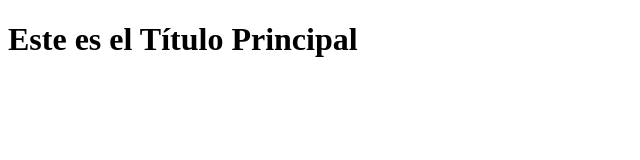
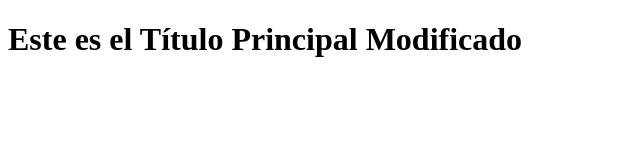
Before and after one commit to nievesEgibideAlumno/PaginaWeb, a plain HTML site: page index.html in a window 1280 px wide. Shown: the whole page, without its empty margins (0-640 px from the left). Drawn offline with Linux system fonts and the light colour scheme.

Commit message:
Update index.html

```diff
--- a/index.html
+++ b/index.html
@@ -4,6 +4,6 @@
     <title>Mi Página con Solo un Título</title>
 </head>
 <body>
-    <h1>Este es el Título Principal</h1>
+    <h1>Este es el Título Principal Modificado</h1>
 </body>
 </html>
```
